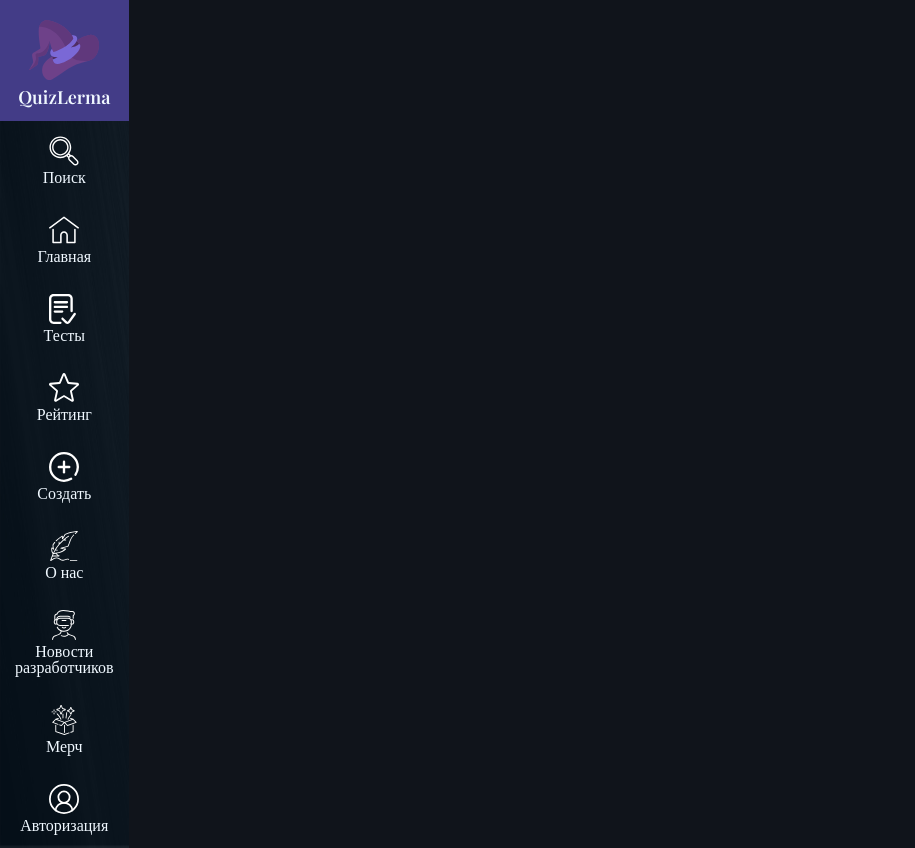
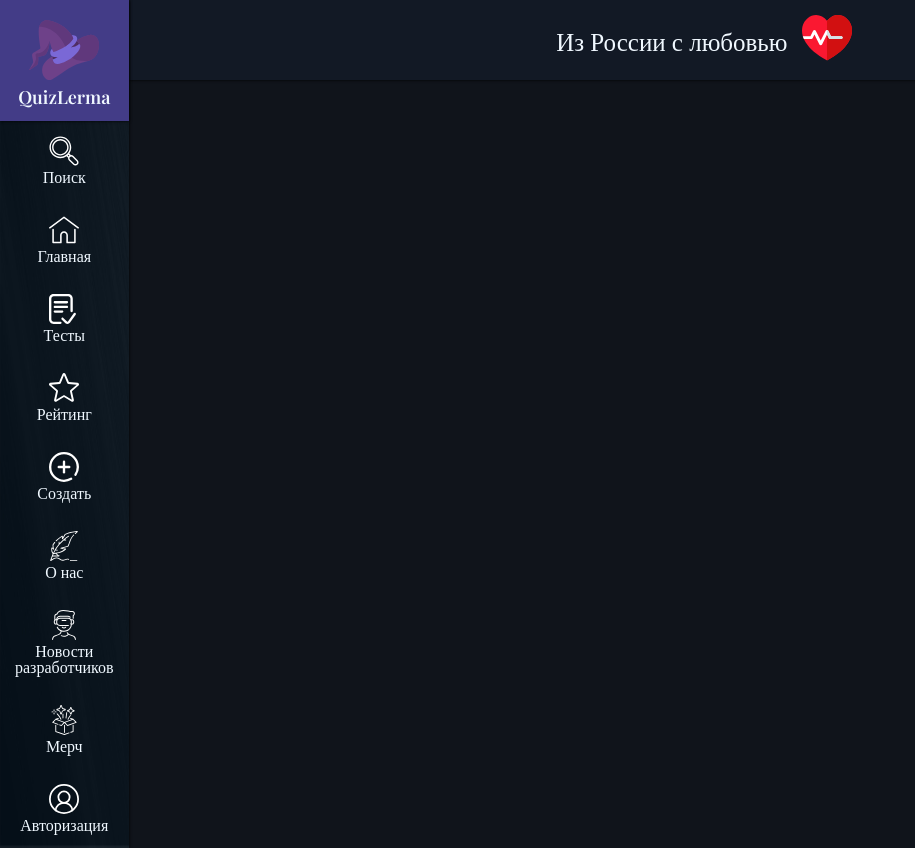
Before and after one commit to VladislavPixel/quiz-lerma, a React (Create React App) app: page / in a window 1280 px wide. Shown: the whole page, without its empty margins (0-915 px from the left). Built offline with nearby package versions, Linux system fonts and the light colour scheme; a web font is replaced by a local one.

Commit message:
create love message

```diff
--- /dev/null
+++ b/src/app/components/common/head-message-love.tsx
@@ -0,0 +1,14 @@
+interface IHeadMessageLoveProps {
+	classesParent: string;
+};
+
+const HeadMessageLove = ({ classesParent }: IHeadMessageLoveProps) => {
+	return (
+		<div className={`${classesParent}__head-message`}>
+			<span title="Послание нашим пользователям.">Из России с любовью</span>
+			<img title='Сердечко от разработчиков :)' src='./assets/images/icons/heart.svg' alt='Иконка сердца.' />
+		</div>
+	);
+};
+
+export { HeadMessageLove };
--- a/src/app/components/pages/home-page.tsx
+++ b/src/app/components/pages/home-page.tsx
@@ -1,6 +1,7 @@
 import { Sidebar } from '../common/sidebar';
 import { MenuMain } from '../ui/menu-main';
 import auxiliaryData from '../../auxiliary-data.json';
+import { HeadMessageLove } from '../common/head-message-love';
 
 const HomePage = () => {
 	return (
@@ -9,7 +10,7 @@ const HomePage = () => {
 				<MenuMain classesParent='home-block' data={auxiliaryData.mainMenu} />
 			</Sidebar>
 			<main className='home-block__container'>
-
+				<HeadMessageLove classesParent='home-block' />
 			</main>
 		</div>
 	);
--- a/src/app/scss/home-page.scss
+++ b/src/app/scss/home-page.scss
@@ -13,4 +13,22 @@
 	&__container {
 		background-color: $mainBackgroundColor;
 	}
+	&__head-message {
+		display: flex;
+		justify-content: center;
+		align-items: center;
+		padding: 15px 0px;
+		background-color: $darkBlueBackgroundColor;
+		box-shadow: $blackShadow;
+		span {
+			color: aliceblue;
+			font-size: 25px;
+			margin-right: 15px;
+		}
+		img {
+			flex: 0 0 50px;
+			width: 50px;
+			height: 50px;
+		}
+	}
 }
--- a/src/app/scss/navbar-main.scss
+++ b/src/app/scss/navbar-main.scss
@@ -22,7 +22,7 @@
 		&:after {
 			content: "";
 			position: absolute;
-			background: $basicDarkPurple;
+			background-color: $basicDarkPurple;
 			z-index: -1;
 			padding: 0.85em 0.75em;
 			display: block;
@@ -37,6 +37,7 @@
 			&:after {
 				transform: skewX(45deg) scale(1.5, 1.5);
 			}
+			box-shadow: $blackShadow;
 		}
 	}
 	&__icon {
--- a/src/app/scss/sidebar.scss
+++ b/src/app/scss/sidebar.scss
@@ -1,4 +1,6 @@
 .sidebar-block {
 	background: url("../assets-group/background-scrin-block.jpg") 0 0/100% 100% no-repeat;
-	box-shadow: 0 0 3px 0px #000;
+	box-shadow: $blackShadow;
+	position: relative;
+	z-index: 100;
 }
--- a/src/app/scss/style.scss
+++ b/src/app/scss/style.scss
@@ -10,6 +10,8 @@ $fontFamily: 'Playfair Display', serif;
 $mainBackgroundColor: #10141B;
 $basicPurple: #514a92;
 $basicDarkPurple: #433C87;
+$blackShadow: 0 0 3px 0px #000;
+$darkBlueBackgroundColor: #121925;
 //===========================================================================================================================================================================================
 
 // ОБНУЛЯЮЩИЕ СТИЛИ==========================================================================================================================================================================
```
Also changed, not shown: public/assets/images/icons/heart.svg (added), 1 other file (tests, documents, lock files or other folders).
